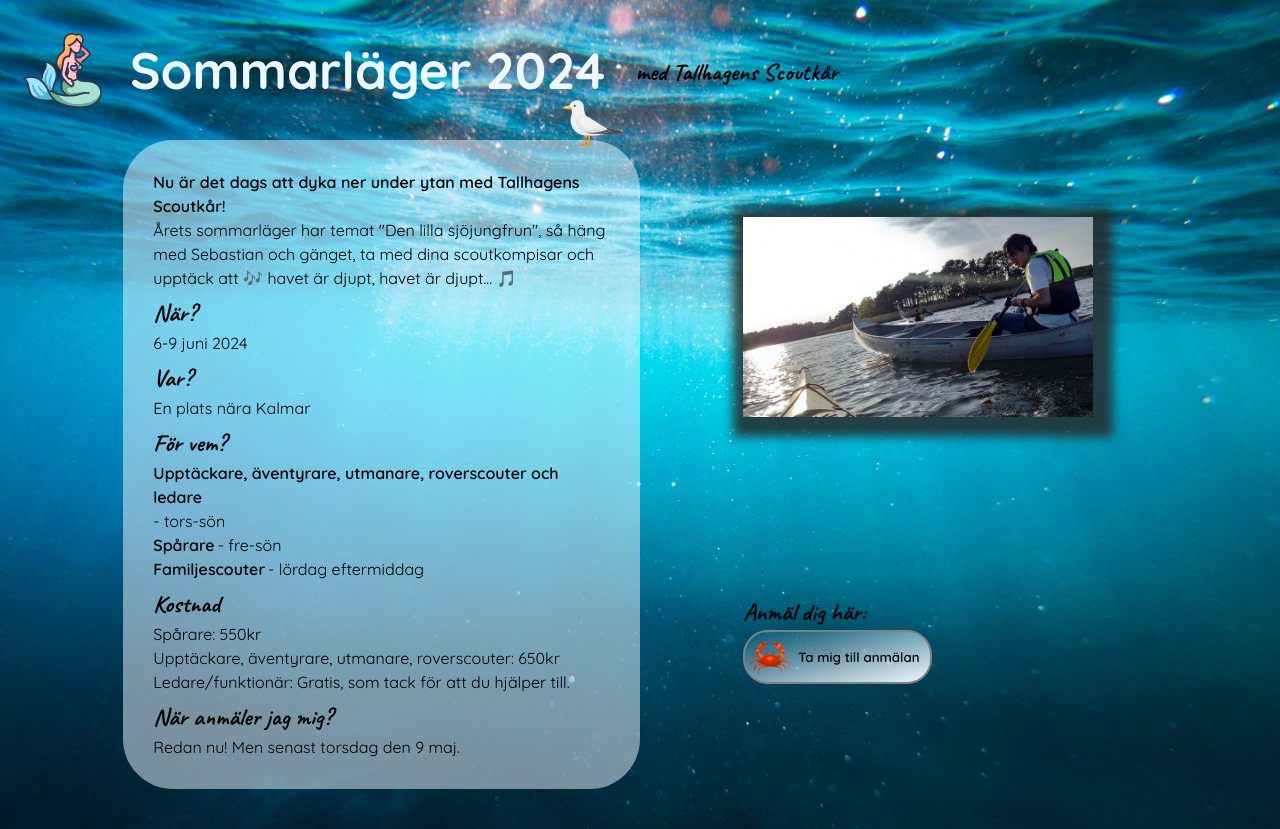
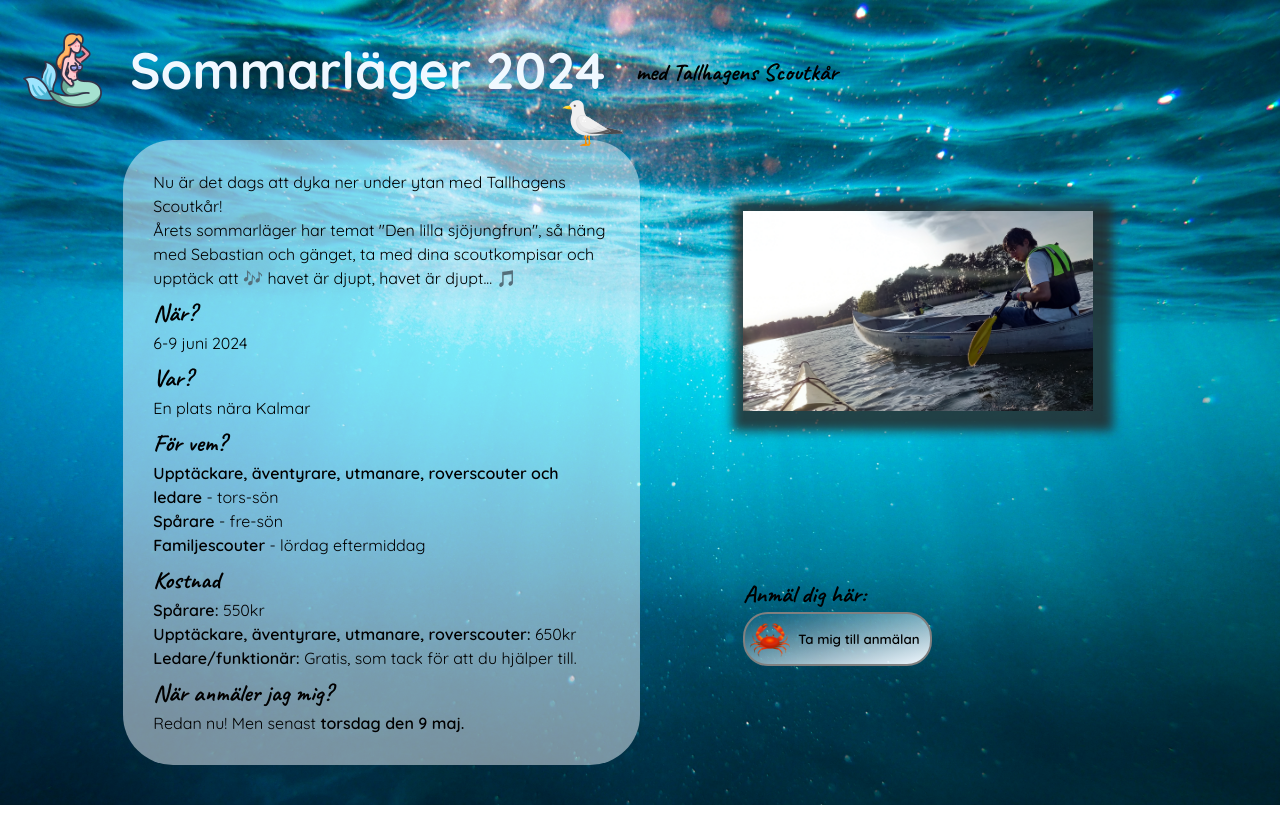
Before and after one commit to Tejpex/tallhagen, a React (Vite) app: page / in a window 1280 px wide. After the commit the page ends 805 px from the top, so only its background shows below. Built offline with nearby package versions, Linux system fonts and the light colour scheme; a web font is replaced by a local one.

Commit message:
Used mark-tag to highlight some words

```diff
--- a/src/App.css
+++ b/src/App.css
@@ -32,8 +32,9 @@ a {
   text-decoration: none;
 }
 
-.bold {
+mark {
   font-weight: 600;
+  background-color: rgba(255, 255, 255, 0);
 }
 
 .same-row {
--- a/src/components/Info.jsx
+++ b/src/components/Info.jsx
@@ -17,24 +17,21 @@ export const Info = () => {
       {/*<p>Skäggenäs</p>*/}
       <p>En plats nära Kalmar</p>
       <h2>För vem?</h2>
-      <p className="bold">Upptäckare, äventyrare, utmanare, roverscouter och ledare</p>
-      <p>- tors-sön</p>
-      <div className="same-row">
-        <p className="bold">Spårare</p>
-        <p>- fre-sön</p>
-      </div>
-      <div className="same-row">
-        <p className="bold">Familjescouter</p>
-        <p>- lördag eftermiddag</p>
-      </div>
+      <p>
+        <mark>Upptäckare, äventyrare, utmanare, roverscouter och ledare</mark> -
+        tors-sön <br />
+        <mark>Spårare</mark> - fre-sön <br />
+        <mark>Familjescouter</mark> - lördag eftermiddag
+      </p>
       <h2>Kostnad</h2>
       <p>
-        Spårare: 550kr <br/> Upptäckare, äventyrare, utmanare, roverscouter: 650kr <br/>
-        Ledare/funktionär: Gratis, som tack för att du hjälper till.
+        <mark>Spårare:</mark> 550kr<br />
+        <mark>Upptäckare, äventyrare, utmanare, roverscouter:</mark> 650kr<br />
+        <mark>Ledare/funktionär:</mark> Gratis, som tack för att du hjälper till.
       </p>
       <h2>När anmäler jag mig?</h2>
-      <p>Redan nu! Men senast torsdag den 9 maj.</p>
+      <p>Redan nu! Men senast <mark>torsdag den 9 maj.</mark></p>
       {/*<p>Sista avanmälningsdag är 23 maj.</p>*/}
     </div>
-  );
+  )
 }
```
